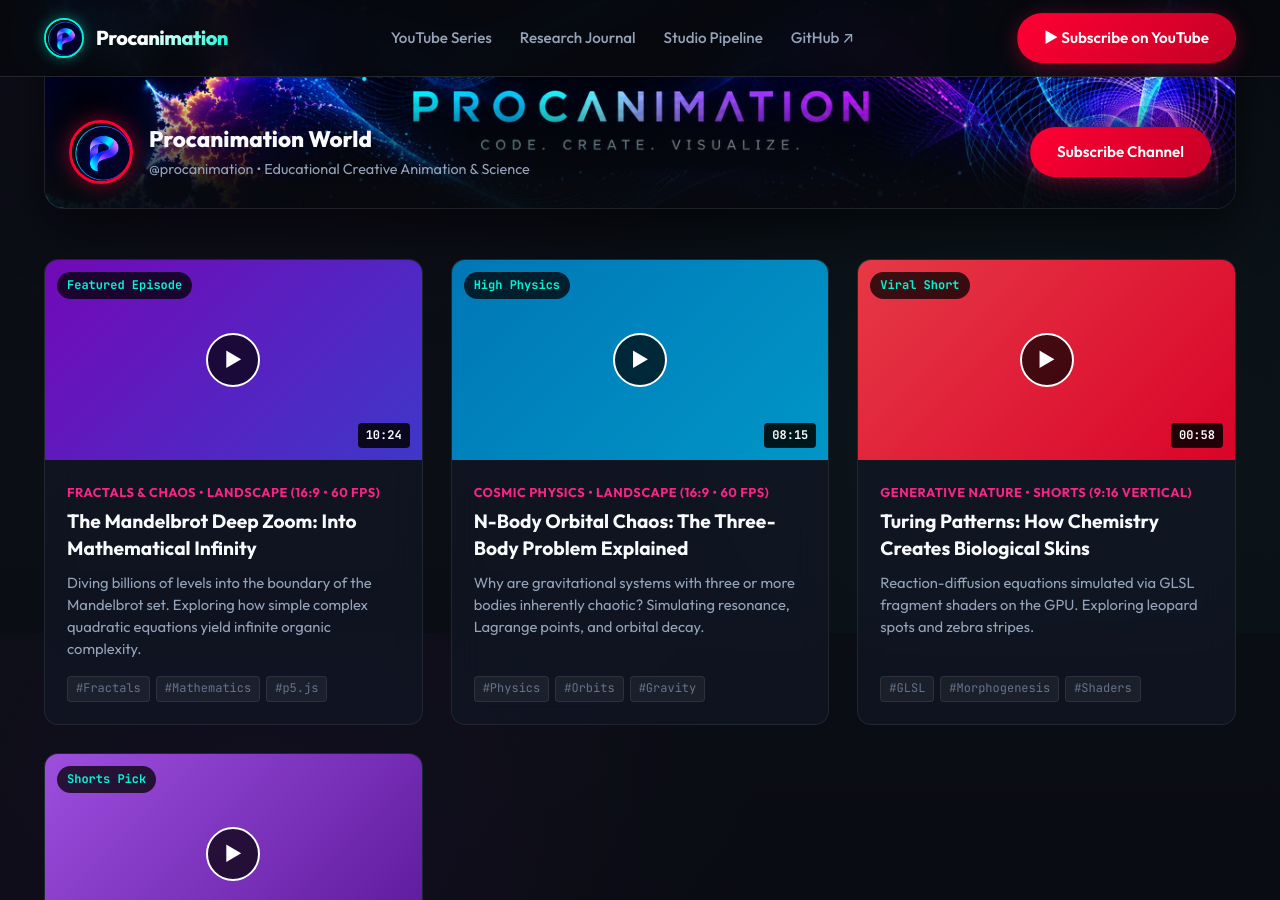
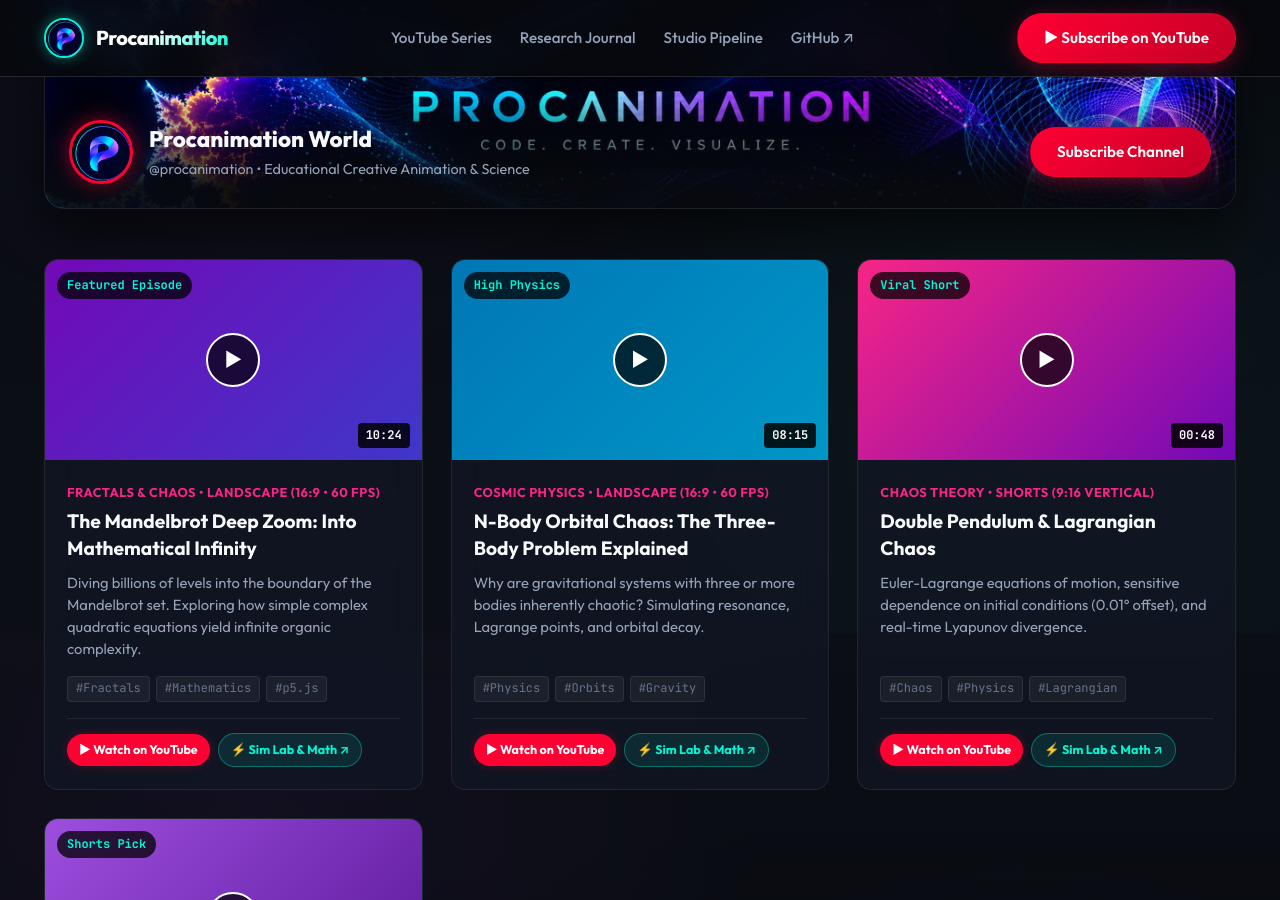
Before and after one commit to procanimation/procanimation.github.io, a Jekyll site: the page built from index.html, in a window 1280 px wide and 900 px high, scrolled down 1167 px. Built offline with Jekyll 4.4.1, drawn with Linux system fonts in a browser that asks for light colours; some of the changed text lies outside the part shown.

Commit message:
feat(ui): add cross-linking action buttons between YouTube reels and interactive journal labs

```diff
--- a/_data/youtube.yml
+++ b/_data/youtube.yml
@@ -7,6 +7,8 @@
   tags: ["Fractals", "Mathematics", "p5.js"]
   badge: "Featured Episode"
   gradient: "linear-gradient(135deg, #7209b7, #3f37c9)"
+  video_url: "https://youtube.com/@procanimation"
+  article_url: "/experiments/mandelbrot-deep-zoom.html"
 
 - title: "N-Body Orbital Chaos: The Three-Body Problem Explained"
   series: "Cosmic Physics"
@@ -16,15 +18,19 @@
   tags: ["Physics", "Orbits", "Gravity"]
   badge: "High Physics"
   gradient: "linear-gradient(135deg, #0077b6, #0096c7)"
+  video_url: "https://youtube.com/@procanimation"
+  article_url: "/experiments/three-body-problem.html"
 
-- title: "Turing Patterns: How Chemistry Creates Biological Skins"
-  series: "Generative Nature"
+- title: "Double Pendulum & Lagrangian Chaos"
+  series: "Chaos Theory"
   format: "Shorts (9:16 Vertical)"
-  duration: "00:58"
-  description: "Reaction-diffusion equations simulated via GLSL fragment shaders on the GPU. Exploring leopard spots and zebra stripes."
-  tags: ["GLSL", "Morphogenesis", "Shaders"]
+  duration: "00:48"
+  description: "Euler-Lagrange equations of motion, sensitive dependence on initial conditions (0.01° offset), and real-time Lyapunov divergence."
+  tags: ["Chaos", "Physics", "Lagrangian"]
   badge: "Viral Short"
-  gradient: "linear-gradient(135deg, #e63946, #d90429)"
+  gradient: "linear-gradient(135deg, #f72585, #7209b7)"
+  video_url: "https://youtube.com/@procanimation"
+  article_url: "/2026/09/27/chaos-theory-double-pendulum.html"
 
 - title: "Lorenz Attractor: The Butterfly That Sparks a Hurricane"
   series: "Dynamic Systems"
@@ -34,3 +40,5 @@
   tags: ["Three.js", "Chaos", "3D"]
   badge: "Shorts Pick"
   gradient: "linear-gradient(135deg, #9d4edd, #5a189a)"
+  video_url: "https://youtube.com/@procanimation"
+  article_url: "/2026/09/27/chaos-theory-double-pendulum.html"
--- a/_includes/youtube.html
+++ b/_includes/youtube.html
@@ -27,11 +27,11 @@
     <div class="video-grid">
       {% for video in site.data.youtube %}
       <div class="video-card">
-        <div class="video-thumbnail-wrapper" style="background: {{ video.gradient }};">
+        <a href="{{ video.video_url }}" target="_blank" class="video-thumbnail-wrapper" style="background: {{ video.gradient }}; text-decoration: none;">
           <span class="video-badge">{{ video.badge }}</span>
           <div class="play-btn">▶</div>
           <span class="video-duration">{{ video.duration }}</span>
-        </div>
+        </a>
         <div class="video-info">
           <span class="video-series">{{ video.series }} • {{ video.format }}</span>
           <h4>{{ video.title }}</h4>
@@ -41,6 +41,16 @@
             <span>#{{ tag }}</span>
             {% endfor %}
           </div>
+          <div class="video-card-actions">
+            <a href="{{ video.video_url }}" target="_blank" class="btn-video-watch">
+              <span>▶ Watch on YouTube</span>
+            </a>
+            {% if video.article_url %}
+            <a href="{{ video.article_url }}" class="btn-video-article">
+              <span>⚡ Sim Lab &amp; Math ↗</span>
+            </a>
+            {% endif %}
+          </div>
         </div>
       </div>
       {% endfor %}
--- a/_sass/_youtube.scss
+++ b/_sass/_youtube.scss
@@ -163,6 +163,7 @@
         display: flex;
         flex-wrap: wrap;
         gap: 6px;
+        margin-bottom: 16px;
 
         span {
           background: rgba(255, 255, 255, 0.05);
@@ -174,6 +175,59 @@
           font-family: $font-mono;
         }
       }
+
+      .video-card-actions {
+        display: flex;
+        align-items: center;
+        gap: 8px;
+        flex-wrap: wrap;
+        margin-top: auto;
+        padding-top: 14px;
+        border-top: 1px solid rgba(255, 255, 255, 0.08);
+
+        .btn-video-watch {
+          display: inline-flex;
+          align-items: center;
+          gap: 6px;
+          background: #ff0033;
+          color: #ffffff;
+          font-size: 0.78rem;
+          font-weight: 700;
+          padding: 6px 12px;
+          border-radius: $radius-full;
+          text-decoration: none;
+          transition: all 0.25s ease;
+          box-shadow: 0 0 10px rgba(255, 0, 51, 0.25);
+
+          &:hover {
+            background: #cc0029;
+            transform: translateY(-2px);
+            box-shadow: 0 4px 16px rgba(255, 0, 51, 0.45);
+          }
+        }
+
+        .btn-video-article {
+          display: inline-flex;
+          align-items: center;
+          gap: 4px;
+          background: rgba(0, 245, 212, 0.1);
+          border: 1px solid rgba(0, 245, 212, 0.35);
+          color: #00f5d4;
+          font-size: 0.78rem;
+          font-weight: 700;
+          padding: 6px 12px;
+          border-radius: $radius-full;
+          text-decoration: none;
+          transition: all 0.25s ease;
+
+          &:hover {
+            background: rgba(0, 245, 212, 0.25);
+            color: #ffffff;
+            border-color: #00f5d4;
+            transform: translateY(-2px);
+          }
+        }
+      }
     }
   }
 }
```
